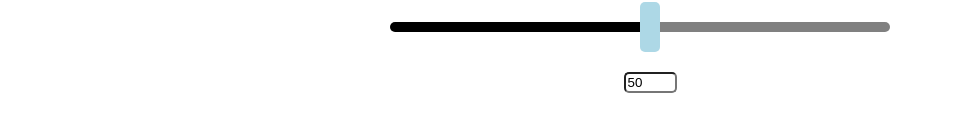
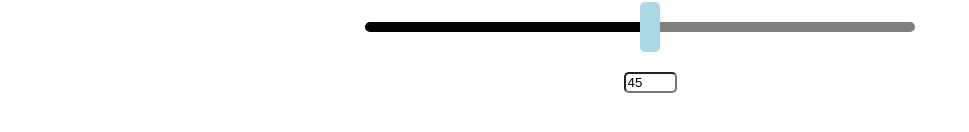
Before and after one commit to prodan-eric/vue-components, a Vue app: page / in a window 1280 px wide. Shown: the part 178-310 px from the top of the page, without its empty margins (0-969 px from the left). Built offline with nearby package versions, Linux system fonts and the light colour scheme.

Commit message:
slider fix

```diff
--- a/src/components/slider/ScaleSlider.vue
+++ b/src/components/slider/ScaleSlider.vue
@@ -1,6 +1,6 @@
 <script lang="ts" setup>
 import { onMounted, ref } from 'vue'
-import {sliderWidth, pickerWidth, leftBarColor, rightBarColor, pickerColor, step, min, max} from './config'
+import {sliderWidth, pickerWidth, leftBarColor, rightBarColor, pickerColor, VAL_PX_RATIO, min, max} from './config'
 
 
 const leftBar = ref(null)
@@ -12,20 +12,25 @@ const rightBar = ref(null)
 const selectedValue = ref()
 
 const updateBar = (event: Event) =>{
-  const newValue = (Number((event.target as HTMLInputElement).value))*5;
-  const unselectedRange = sliderWidth-(sliderWidth-newValue);
-  (leftBar.value! as HTMLElement).style.width = `${unselectedRange}px`;
+  const newValue = Number((event.target as HTMLInputElement).value)-min;
+  if  (newValue<min){
+    (leftBar.value! as HTMLElement).style.width = `${0}px`
+  } else if (newValue>max){
+    (leftBar.value! as HTMLElement).style.width = `${(max-min)*VAL_PX_RATIO}px`
+  } else {
+    (leftBar.value! as HTMLElement).style.width = `${newValue*VAL_PX_RATIO}px`;
+  }
 }
 
 onMounted(()=>{
+  selectedValue.value = (max+min)/2;
   (slider.value! as HTMLElement).style.width = `${sliderWidth}px`;
-  (leftBar.value! as HTMLElement).style.width = `${sliderWidth/2}px`;
   (picker.value! as HTMLElement).style.width = `${pickerWidth}px`;
   (valueDisplay.value! as HTMLElement).style.marginLeft = `${pickerWidth}px`;
   (leftBar.value! as HTMLElement).style.backgroundColor = leftBarColor;
   (rightBar.value! as HTMLElement).style.backgroundColor = rightBarColor;
   (picker.value! as HTMLElement).style.backgroundColor = pickerColor;
-  selectedValue.value = (leftBar.value! as HTMLElement).offsetWidth/5;
+  (leftBar.value! as HTMLElement).style.width = `${(selectedValue.value-min)*VAL_PX_RATIO}px`;
 })
 
 const startSliding = () =>{
@@ -34,7 +39,7 @@ const startSliding = () =>{
 }
 const resize = (event: MouseEvent) =>{
     const selectionWidth = event.clientX-(leftBar.value! as HTMLElement).offsetLeft;
-    const newValue = (Math.round(selectionWidth/5)+min);
+    const newValue = (Math.round(selectionWidth/VAL_PX_RATIO)+min);
     if(newValue>=min&&newValue<=max)selectedValue.value = newValue;
     (leftBar.value! as HTMLElement).style.width = `${selectionWidth}px`;
 }
--- a/src/components/slider/config.ts
+++ b/src/components/slider/config.ts
@@ -3,6 +3,8 @@ export const leftBarColor = 'black'    // left bar color
 export const rightBarColor = 'gray'    // right bar color
 export const pickerColor = 'lightblue' // picker color
 export const step = 1                  // progress step
-export const min = -50                   //minimum slider value
-export const max = 50                  //maximium slider value
+export const min = -10                   //minimum slider value
+export const max = 100                  //maximium slider value
 export const sliderWidth = (max-min)*5; //slider length in pixels
+
+export const VAL_PX_RATIO = 5
```
